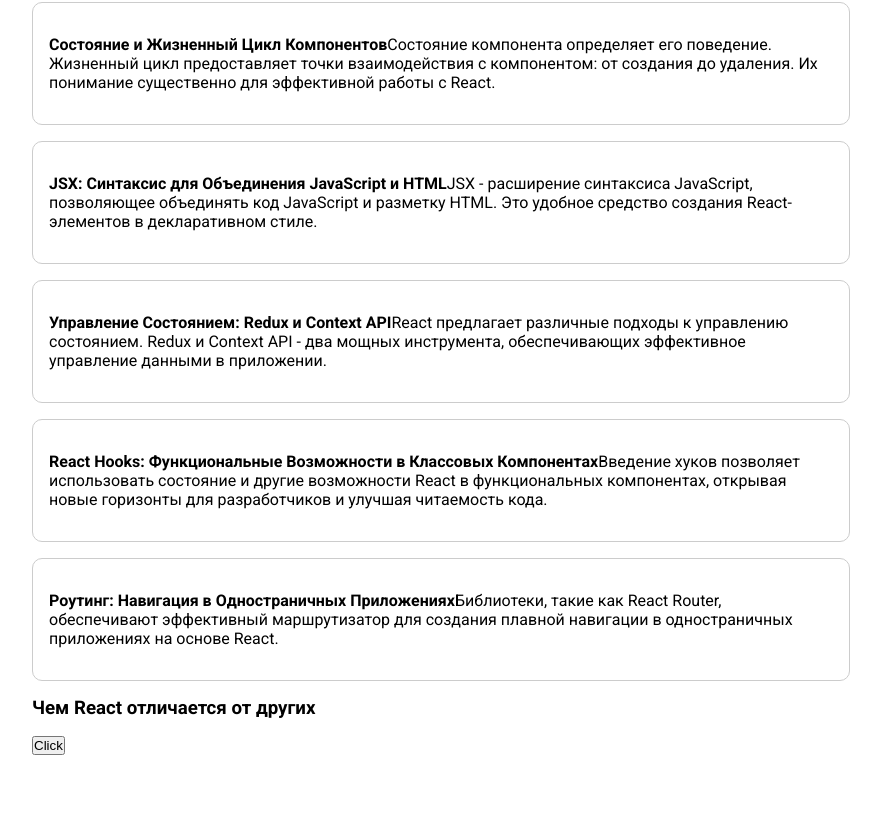
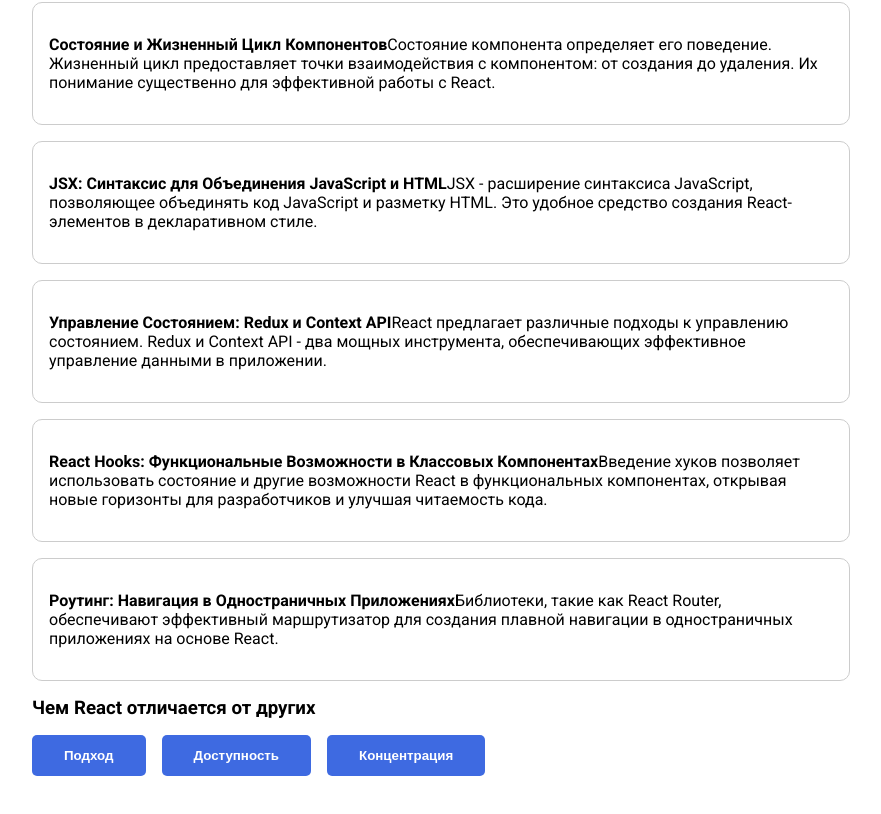
Before and after one commit to UAHIG/VladilenMinin, a React (Create React App) app in the folder react-intro-project/: page / in a window 1280 px wide. Shown: the part 396-1210 px from the top of the page, without its empty margins (199-1080 px from the left). Before the commit the page ends 1167 px from the top, so only its background shows below. Built offline with nearby package versions, Linux system fonts and the light colour scheme.

Commit message:
feat: time is running

```diff
--- a/react-intro-project/src/App.js
+++ b/react-intro-project/src/App.js
@@ -1,9 +1,16 @@
 import Header from "./components/header"
 import ListItem from "./components/ListItem"
-import { ways } from "./data"
-import Button from "./components/Button"
+import { ways, differences } from "./data"
+import Button from "./components/Button/Button"
+import { useState } from "react"
 
 export default function App() {
+  const [content, setContent] = useState("Нажми на кнопку")
+
+  function handleClick(type) {
+    setContent(type)
+  }
+
   return (
     <div className='App'>
       <Header />
@@ -22,7 +29,15 @@
         </section>
         <section>
           <h3>Чем React отличается от других</h3>
-          <Button />
+          <Button onClickfromAppJS={() => handleClick("way")}>Подход</Button>
+          <Button onClickfromAppJS={() => handleClick("easy")}>
+            Доступность
+          </Button>
+          <Button onClickfromAppJS={() => handleClick("program")}>
+            Концентрация
+          </Button>
+
+          <p>{differences[content]}</p>
         </section>
       </main>
     </div>
--- a/react-intro-project/src/components/Button.jsx
+++ /dev/null
@@ -1,5 +0,0 @@
-export default function Button() {
-  return (
-    <button>Click</button>
-  )
-}
--- /dev/null
+++ b/react-intro-project/src/components/Button/Button.css
@@ -0,0 +1,22 @@
+.button {
+  padding: 0.8rem 2rem;
+  border: none;
+  border-radius: 5px;
+  cursor: pointer;
+  transition: all 0.3s;
+  font-weight: bold;
+  margin-right: 1rem;
+}
+
+.button:hover {
+  opacity: 0.8;
+}
+
+.button:disabled {
+  cursor: not-allowed;
+}
+
+.button.active {
+  background: #3e6ae1;
+  color: #fff;
+}
--- /dev/null
+++ b/react-intro-project/src/components/Button/Button.jsx
@@ -0,0 +1,10 @@
+import "../Button/Button.css"
+
+export default function Button({ children, onClickfromAppJS }) {
+
+  return (
+    <button className='button active' onClick={onClickfromAppJS}>
+      {children}
+    </button>
+  )
+}
--- a/react-intro-project/src/components/header.jsx
+++ b/react-intro-project/src/components/header.jsx
@@ -1,11 +1,12 @@
-import logo from '../images/logo-name.svg';
+import logo from "../images/logo-name.svg"
+import { useState } from "react"
 
 export default function Header() {
-  const now = new Date()
-
+  const [now, setNow] = useState(new Date())
+  setInterval(() => setNow(new Date()), 1000)
   return (
     <header>
-      <img src={logo} alt="Result" />
+      <img src={logo} alt='Result' />
       <span>Time now: {now.toLocaleTimeString()}</span>
     </header>
   )
```
